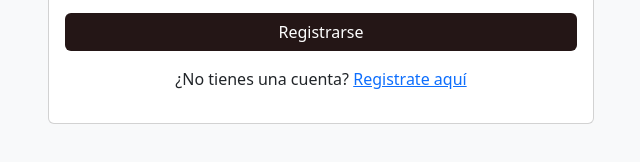
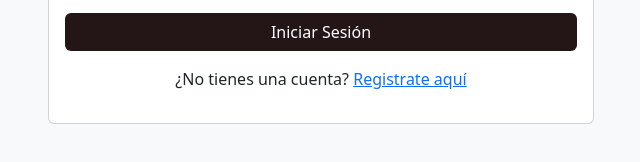
Before and after one commit to JuanchiCSD/Tamar.github.io, a plain HTML site: page login.html in a window 1280 px wide. Shown: the part 286-448 px from the top of the page, 319-959 px from the left. Drawn offline with nearby package versions, Linux system fonts and the light colour scheme.

Commit message:
Update login.html

```diff
--- a/login.html
+++ b/login.html
@@ -40,7 +40,7 @@
                                 <label for="password" class="form-label">Contraseña</label>
                                 <input type="password" class="form-control" id="password" name="password" required>
                             </div>
-                            <button type="submit" class="btn  w-100" style="background-color: #241616; color: white;">Registrarse</button>
+                            <button type="submit" class="btn  w-100" style="background-color: #241616; color: white;">Iniciar Sesión</button>
                         </form>
                         <p class="text-center mt-3">¿No tienes una cuenta? <a href="formulario.html">Registrate aquí</a></p>
                     </div>
```
